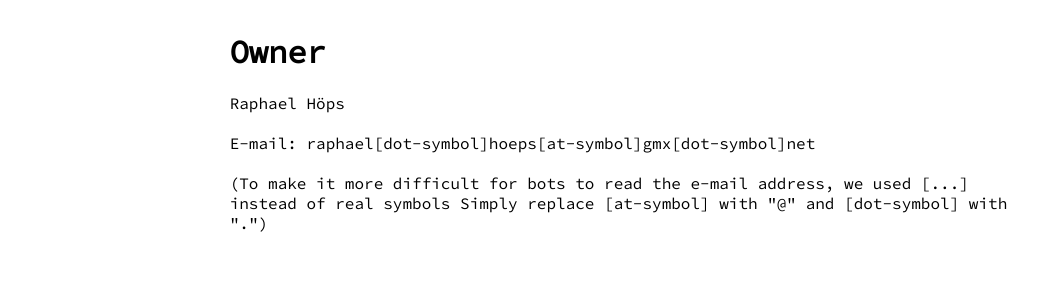
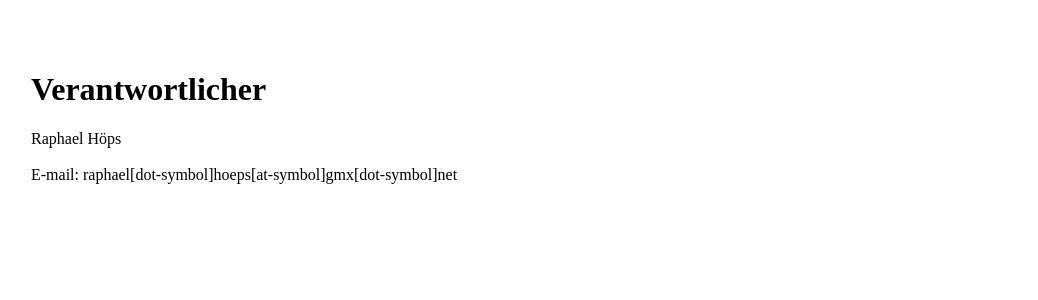
Before and after one commit to Giraphi/ubu, a Next.js app: page /impressum in a window 1280 px wide. Shown: the top 300 px of the page, without its empty margins (19-1057 px from the left). Built offline with nearby package versions, Linux system fonts and the light colour scheme.

Commit message:
refinements

```diff
--- a/components/sections/Photos.tsx
+++ b/components/sections/PhotosImpex.tsx
@@ -91,7 +91,7 @@ export const StyledDanielImage = styled.div`
 
 export interface PhotosProps {}
 
-export default function Photos(props: PhotosProps) {
+export default function PhotosImpex(props: PhotosProps) {
     return (
         <>
             <Grid>
--- a/components/sections/PhotosRuebe.tsx
+++ b/components/sections/PhotosRuebe.tsx
@@ -85,7 +85,7 @@ export default function PhotosRuebe(props: PhotosRuebeProps) {
                     <h2>Ubu @Rübezahl</h2>
                     <p>
                         Ubu auf dem sehr besonderen und nachhaltigem{" "}
-                        <a href={"https://www.youtube.com/watch?v=ylfAdSLbCS0"}>Rübezahl Festival</a> im August 2022
+                        <a href={"https://www.youtube.com/watch?v=ylfAdSLbCS0"}>Rübezahl Festival</a> im August 2022.
                     </p>
                 </CompactArea>
             </Grid>
--- a/pages/impressum.tsx
+++ b/pages/impressum.tsx
@@ -5,26 +5,24 @@ import { NextPage } from "next";
 import CompactArea from "../components/CompactArea";
 
 const StyledRoot = styled.div`
+    padding: 50px;
     color: black !important;
+    font-family: serif;
+
+    a {
+        color: black !important;
+    }
 `;
 
 const Impressum: NextPage = () => {
     return (
         <StyledRoot>
-            <Grid>
-                <CompactArea>
-                    <SectionSpace />
-                    <h1>Owner</h1>
-                    <div>Raphael Höps</div>
-                    <br />
-                    E-mail: raphael[dot-symbol]hoeps[at-symbol]gmx[dot-symbol]net
-                    <br />
-                    <br />
-                    (To make it more difficult for bots to read the e-mail address, we used [...] instead of real symbols Simply replace
-                    [at-symbol] with &quot;@&quot; and [dot-symbol] with &quot;.&quot;)
-                    <SectionSpace />
-                </CompactArea>
-            </Grid>
+            <h1>Verantwortlicher</h1>
+            <div>Raphael Höps</div>
+            <br />
+            E-mail: raphael[dot-symbol]hoeps[at-symbol]gmx[dot-symbol]net
+            <br />
+            <SectionSpace />
         </StyledRoot>
     );
 };
--- a/pages/index.tsx
+++ b/pages/index.tsx
@@ -2,7 +2,7 @@ import type { NextPage } from "next";
 import styled from "styled-components";
 
 import Intro from "../components/sections/Intro";
-import Photos from "../components/sections/Photos";
+import PhotosImpex from "../components/sections/PhotosImpex";
 import BandText from "../components/sections/BandText";
 import Footer from "../components/Footer";
 import PhotosRuebe from "../components/sections/PhotosRuebe";
@@ -25,7 +25,7 @@ const Home: NextPage = () => {
             <Intro />
             {/*<Demo />*/}
             <BandText />
-            <Photos />
+            <PhotosImpex />
             <PhotosRuebe />
             <Footer />
         </StyledRoot>
```
Also changed, not shown: components/Footer.tsx (+4 -4 lines), pages/datenschutz.tsx (+14 -14 lines).
